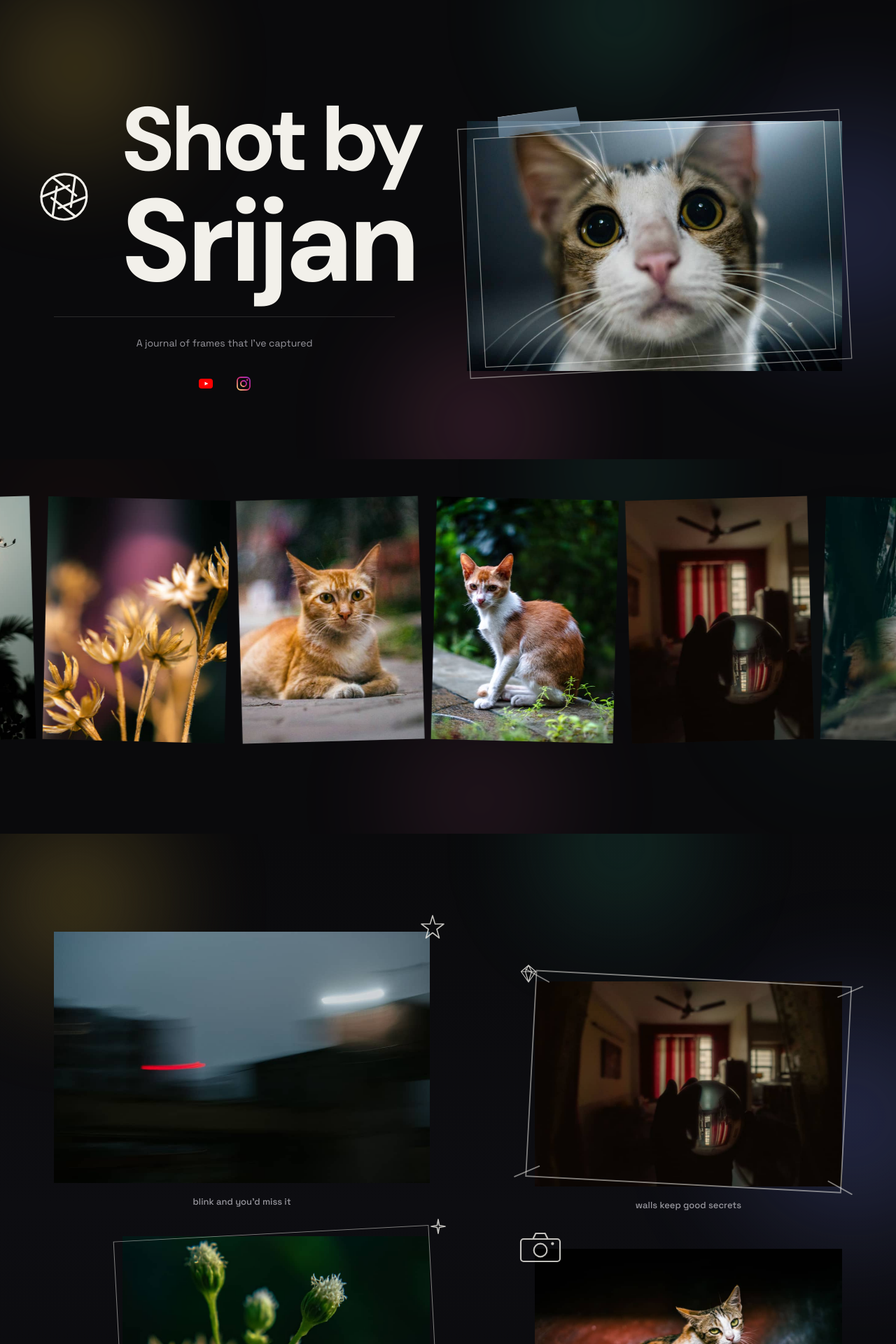
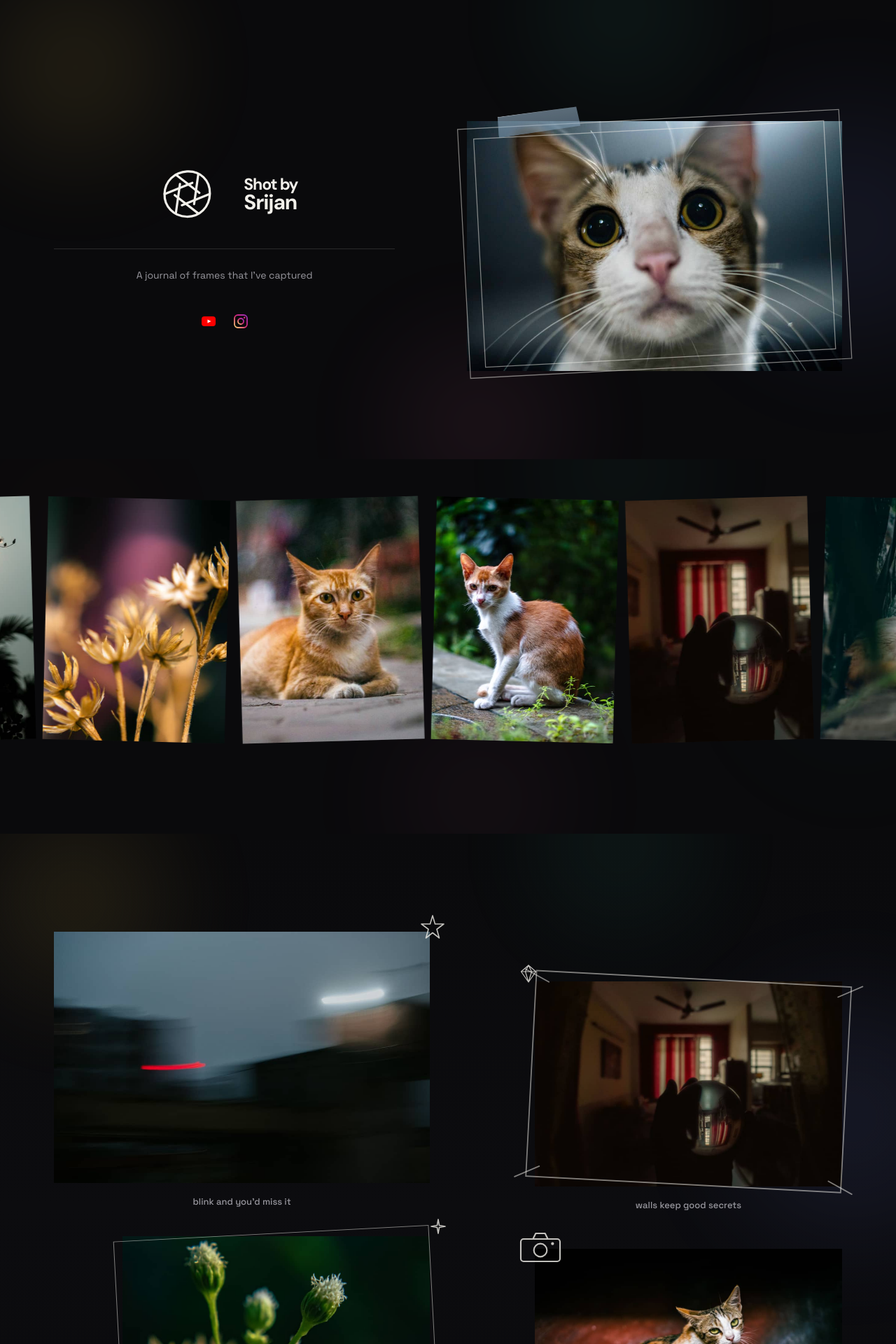
Before and after one commit to viasrijan/Shot-by-Srijan, a React (Vite) app: page / in a window 1280 px wide. Shown: the top 1920 px of the page at 70% size. Built offline with nearby package versions, Linux system fonts and the light colour scheme.

Commit message:
Fix title override, halve gradient opacity, tighten socials
- Removed legacy .hero h1 font-size that outranked .hero__title and blocked all title shrinkage
- Band gradient mids moved halfway to bg; section orb opacity halved
- Social icons closer together with journal-to-rule spacing above

```diff
--- a/src/index.css
+++ b/src/index.css
@@ -39,7 +39,7 @@ main { position: relative; z-index: 1; }
 .hero { display: grid; grid-template-columns: minmax(0, 1fr) minmax(0, 1.1fr); gap: clamp(64px, 8vw, 130px); align-items: center; min-height: max(650px, 82vh); padding: 124px clamp(24px, 6vw, 90px) clamp(48px, 6vw, 90px); max-width: 1400px; margin: 0 auto; }
 .hero .reveal { width: 100%; }
 .hero__eyebrow { margin: 0 0 clamp(28px, 4vw, 52px); color: var(--muted); }
-.hero h1 { margin: 0; font-family: var(--font-logo); font-size: clamp(56px, 10vw, 160px); font-weight: 700; letter-spacing: -.05em; line-height: .98; }
+.hero h1 { margin: 0; font-family: var(--font-logo); font-weight: 700; letter-spacing: -.05em; line-height: .98; }
 .hero__underline { display: block; width: min(30vw, 270px); margin-top: 22px; color: var(--fg); opacity: .7; }
 .hero__underline path { fill: none; stroke: currentColor; stroke-width: 1.6; vector-effect: non-scaling-stroke; stroke-linecap: round; }
 .hero__bottom { display: flex; max-width: 1040px; align-items: flex-end; justify-content: space-between; gap: 28px; margin-top: clamp(28px, 4vw, 48px); padding-top: 18px; border-top: 1px solid var(--line); }
@@ -56,7 +56,7 @@ main { position: relative; z-index: 1; }
 .hero__title { margin: 0; font-family: var(--font-logo); font-weight: 700; letter-spacing: -.02em; line-height: 1.04; font-size: clamp(17px, 1.8vw, 31px); display: grid; grid-auto-rows: auto; justify-items: start; width: max-content; max-width: 100%; color: var(--fg); }
 .hero__title span { display: block; white-space: nowrap; }
 .hero__title span:nth-child(2) { font-size: 1.3em; }
-.hero__socials { display: flex; align-items: center; justify-content: center; gap: 18px; margin-top: 18px; }
+.hero__socials { display: flex; align-items: center; justify-content: center; gap: 10px; margin-top: 26px; }
 .hero__socials a { display: inline-flex; width: 36px; height: 36px; align-items: center; justify-content: center; transition: transform 300ms ease, opacity 300ms ease; }
 .hero__socials a:hover { transform: translateY(-2px); opacity: .85; }
 .hero__socials svg { width: 24px; height: 24px; }
@@ -138,9 +138,9 @@ main { position: relative; z-index: 1; }
 .shot__caption span { font-family: var(--font-sans); font-weight: 500; font-size: 13px; color: var(--muted); }
 
 /* Sections with subtle gradients over the main bg */
-.band { position: relative; overflow: hidden; padding: clamp(90px, 11vw, 160px) clamp(20px, 6vw, 90px); background: linear-gradient(180deg, #0a0a0c 0%, #0d0d11 50%, #0a0a0c 100%); }
-.band--b { background: linear-gradient(180deg, #0a0a0c 0%, #0d0e14 50%, #0a0a0c 100%); }
-.band--c { background: linear-gradient(180deg, #0a0a0c 0%, #0e0d12 50%, #0a0a0c 100%); }
+.band { position: relative; overflow: hidden; padding: clamp(90px, 11vw, 160px) clamp(20px, 6vw, 90px); background: linear-gradient(180deg, #0a0a0c 0%, #0c0c0f 50%, #0a0a0c 100%); }
+.band--b { background: linear-gradient(180deg, #0a0a0c 0%, #0c0c10 50%, #0a0a0c 100%); }
+.band--c { background: linear-gradient(180deg, #0a0a0c 0%, #0c0c0f 50%, #0a0a0c 100%); }
 .band__inner { position: relative; z-index: 1; display: grid; grid-template-columns: repeat(12, 1fr); gap: clamp(28px, 4vw, 60px); max-width: 1240px; margin: 0 auto; }
 
 .band--a .band-slot--0 { grid-column: 1 / 7; }
@@ -177,12 +177,12 @@ main { position: relative; z-index: 1; }
 
 /* Glowing orbs — full site width, never cropped */
 .orbs { position: absolute; top: 0; bottom: 0; left: 50%; width: 100vw; margin-left: -50vw; overflow: hidden; pointer-events: none; z-index: 0; }
-.orb { position: absolute; border-radius: 50%; filter: blur(70px); opacity: .65; animation: orb-float 14s ease-in-out infinite alternate; }
+.orb { position: absolute; border-radius: 50%; filter: blur(70px); opacity: .32; animation: orb-float 14s ease-in-out infinite alternate; }
 .orb--a { width: 360px; height: 360px; left: -90px; top: -70px; background: radial-gradient(circle, rgba(242,201,76,.5), transparent 70%); }
 .orb--b { width: 440px; height: 440px; right: -120px; top: 20%; background: radial-gradient(circle, rgba(120,140,255,.45), transparent 70%); animation-delay: -5s; }
 .orb--c { width: 320px; height: 320px; left: 38%; bottom: -140px; background: radial-gradient(circle, rgba(255,120,180,.4), transparent 70%); animation-delay: -9s; }
 .orb--d { width: 300px; height: 300px; left: 55%; top: -110px; background: radial-gradient(circle, rgba(64,220,180,.38), transparent 70%); animation-delay: -3s; }
-.orbs--reel .orb { opacity: .4; }
+.orbs--reel .orb { opacity: .2; }
 @keyframes orb-float { from { transform: translate3d(0,0,0) scale(1); } to { transform: translate3d(40px,-30px,0) scale(1.12); } }
 .hero--split > .orbs, .filmstrip > .orbs, .band > .orbs { position: absolute; }
 
@@ -267,7 +267,7 @@ main { position: relative; z-index: 1; }
   .brand svg { width: 28px; height: 28px; }
   .theme-float { right: 16px; bottom: 16px; width: 42px; height: 42px; }
   .hero { grid-template-columns: 1fr; min-height: 0; padding: 110px 22px 42px; gap: 36px; }
-  .hero h1 { font-size: clamp(46px, 14.5vw, 96px); }
+  .hero h1 { font-size: inherit; }
   .hero__mark svg { width: clamp(72px, 20vw, 104px); height: clamp(72px, 20vw, 104px); }
   .hero__title { font-size: clamp(16px, 4.5vw, 26px); max-width: 100%; }
   .hero__brand { flex-wrap: wrap; row-gap: 16px; }
```
